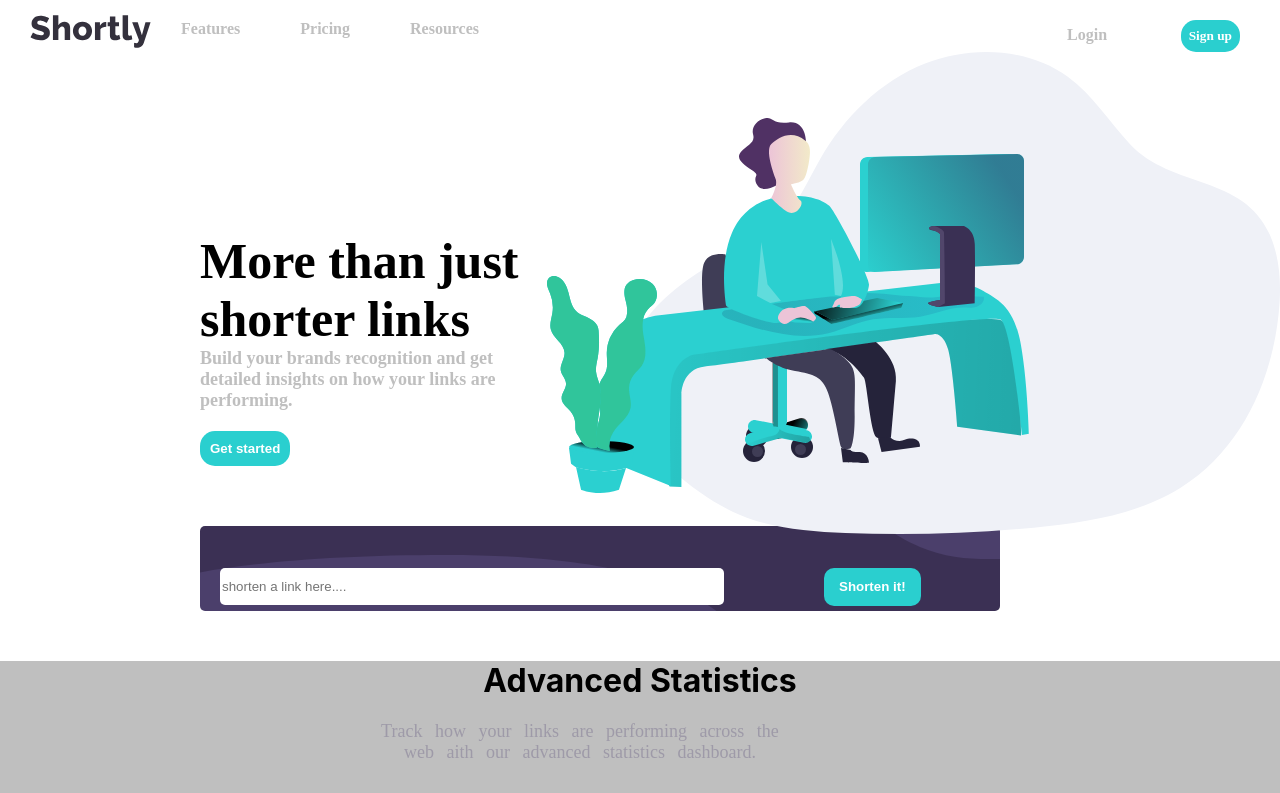
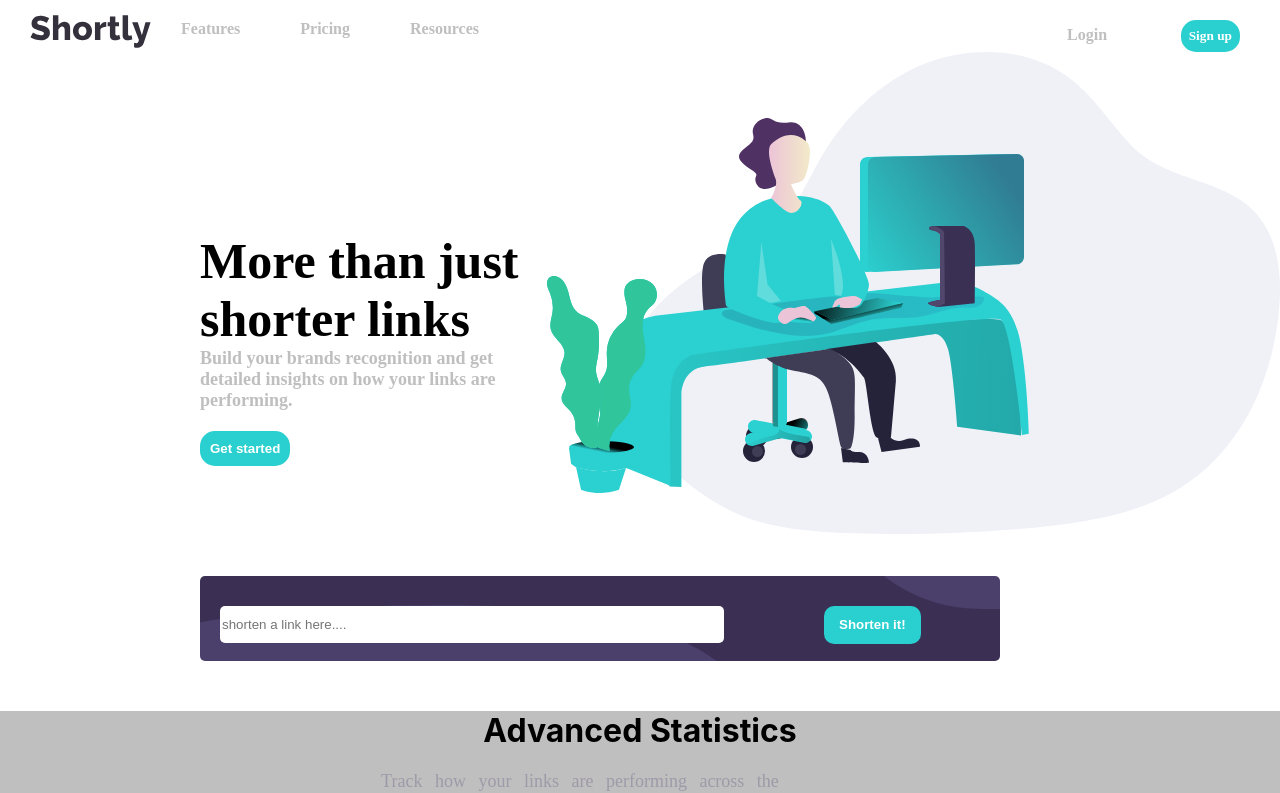
Before and after one commit to dinakarj78/urlshortner, a React (Create React App) app: page / in a window 1280 px wide. Shown: the top 793 px of the page. Built offline with nearby package versions, Linux system fonts and the light colour scheme.

Commit message:
Made some changes  after  deployment

```diff
--- a/src/design/Shortenlinks.jsx
+++ b/src/design/Shortenlinks.jsx
@@ -12,7 +12,7 @@ const Linkshortner=styled.div`
     background-image:url(${bg});
     background-repeat:no-repeat ;
     background-color:#3b3054;
-    margin-top:40px;
+    margin-top:90px;
     margin-left:200px;
     border-radius:5px;
     margin-bottom:0px;
```
